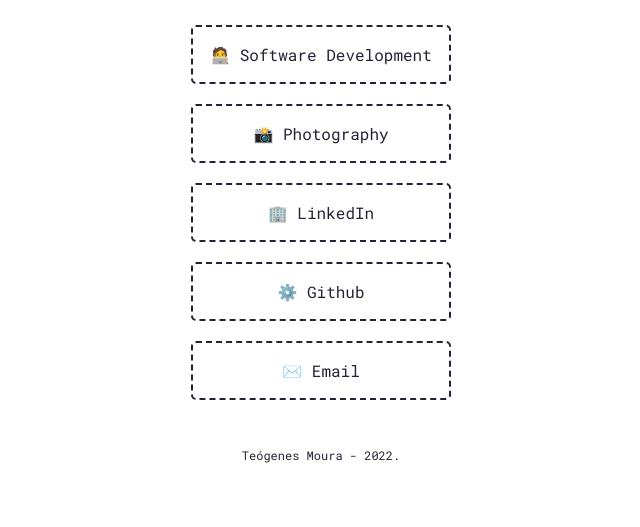
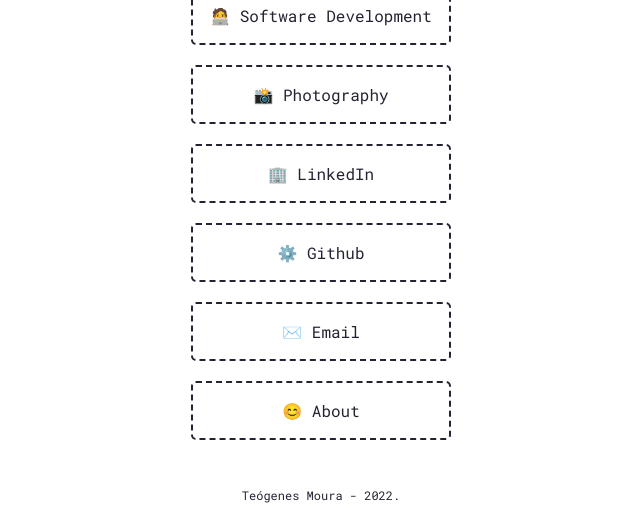
Before and after one commit to teogenesmoura/teogenesmoura.github.io, a plain HTML site: page index.html in a window 1280 px wide. Shown: the part 273-800 px from the top of the page, without its empty margins (319-959 px from the left). Drawn offline with Linux system fonts and the light colour scheme.

Commit message:
Update index.html

```diff
--- a/index.html
+++ b/index.html
@@ -22,6 +22,7 @@
 						<a class="link" href="https://linkedin.com/in/teogenesmoura/" rel="noopener">🏢 LinkedIn</a>
             <a class="link" href="https://github.com/teogenesmoura/" rel="noopener">⚙️ Github</a>
 						<a class="link" href="mailto:mourateogenes@gmail.com" rel="noopener">✉️ Email</a>
+	    <a class="link" href="https://dev.teomoura.com/about/" rel="noopener">😊 About</a>
 
         </div>
         <footer>
```
